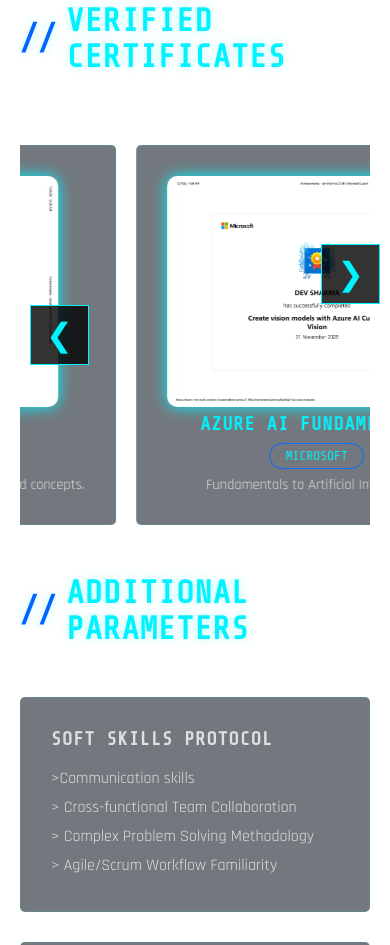
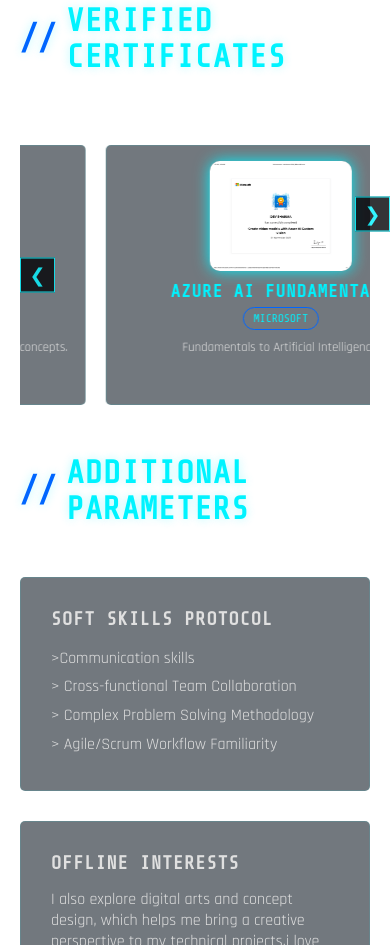
Before and after one commit to Sharmadev005/Sharmadev005.io, a plain HTML site: page index.html in a window 390 px wide. Shown: the part 2085-3030 px from the top of the page. Drawn offline with nearby package versions, Linux system fonts and the light colour scheme.

Commit message:
update
Signed-off-by: Dev sharma <147038501+Sharmadev005@users.noreply.github.com>

```diff
--- a/index.html
+++ b/index.html
@@ -664,6 +664,71 @@
         padding: 0 15px;
     }
 }
+
+/* --- FIX FOR HUGE SLIDES & UNSTABLE ARROWS (MOBILE ONLY) --- */
+@media (max-width: 768px) {
+
+    /* 1. COMPACT CARD SIZE */
+    .slider-track .cert-card {
+        padding: 15px 10px !important; /* Tighter padding */
+        min-height: 260px; /* Reduced from 350px to 260px */
+        height: auto;
+        display: flex;
+        flex-direction: column;
+        justify-content: flex-start; /* Align to top instead of center */
+        align-items: center;
+    }
+
+    /* 2. SHRINK THE IMAGE SIGNIFICANTLY */
+    .cert-img {
+        max-height: 110px; /* Reduced from 160px to 110px */
+        width: auto;
+        max-width: 100%;
+        object-fit: contain;
+        margin-bottom: 10px;
+    }
+
+    /* 3. SHRINK TEXT SIZES */
+    .cert-card h3 {
+        font-size: 1.1rem !important; /* Smaller title */
+        margin-bottom: 5px;
+        line-height: 1.2;
+    }
+
+    .cert-card p {
+        font-size: 0.8rem !important; /* Smaller description */
+        line-height: 1.2;
+        margin-top: 5px;
+        display: -webkit-box;
+        -webkit-line-clamp: 2; /* Limit text to 2 lines */
+        -webkit-box-orient: vertical;
+        overflow: hidden;
+    }
+
+    /* Shrink the button inside the card */
+    .cert-card .tech-tag {
+        font-size: 0.7rem !important;
+        padding: 4px 10px;
+    }
+
+    /* 4. STABILIZE ARROWS (Make them smaller too) */
+    .slider-btn {
+        width: 35px;       /* Smaller button */
+        height: 35px;
+        font-size: 1.2rem; /* Smaller arrow icon */
+        display: flex;
+        justify-content: center;
+        align-items: center;
+        background: #020205; /* Solid black background */
+        border: 1px solid var(--neon-cyan);
+        opacity: 0.8 !important;
+        z-index: 50;
+    }
+
+    .prev-btn { left: 0px; }  /* Stick to edge */
+    .next-btn { right: 0px; } /* Stick to edge */
+}
+
     </style>
 </head>
 <body>
```
